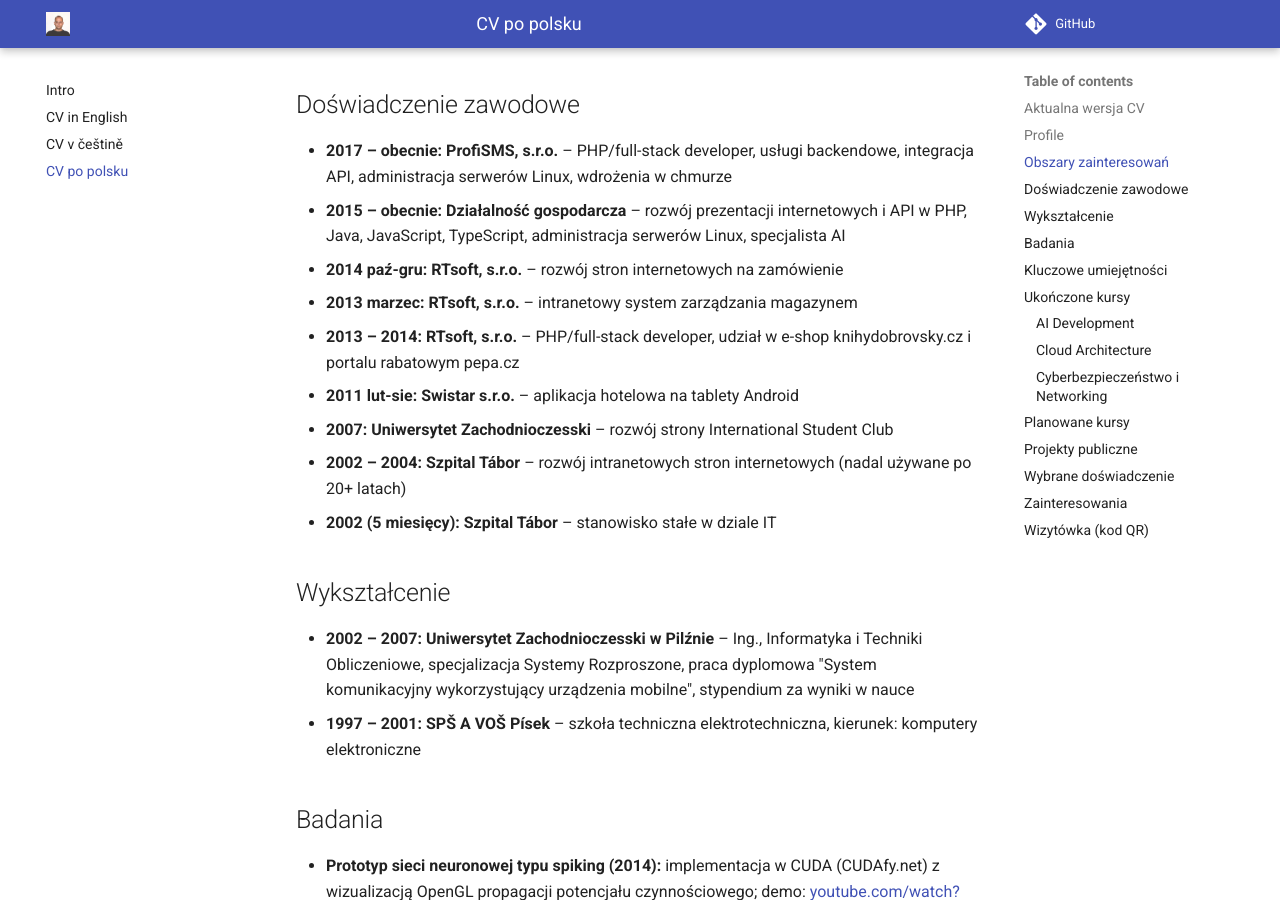
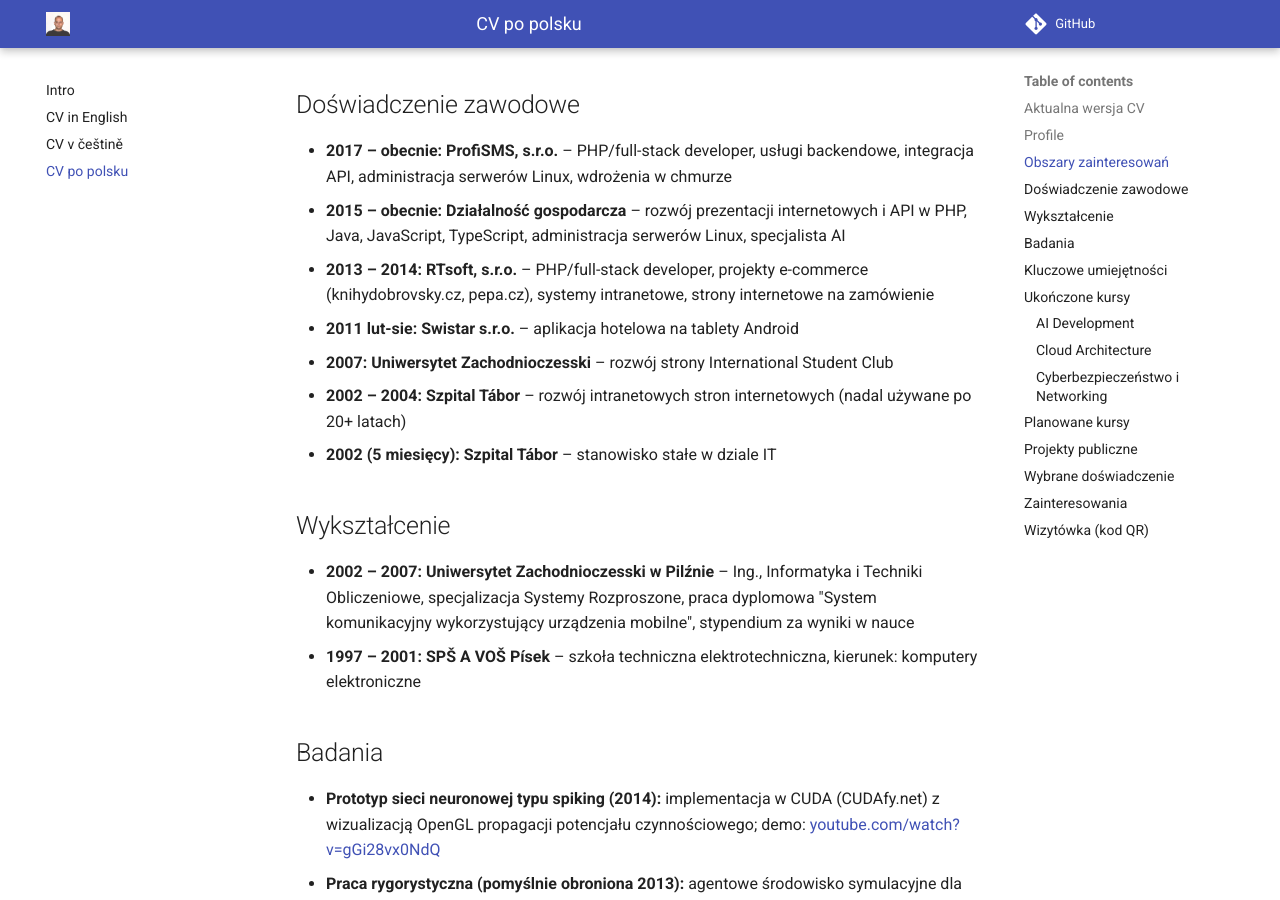
Before and after one commit to kratocz/kratocz, an MkDocs documentation site: the page built from docs/pl/cv.md, in a window 1280 px wide and 900 px high, scrolled down 1013 px. Built offline with MkDocs 1.6.1 and Material for MkDocs 9.7.7, drawn with Linux system fonts in a browser that asks for light colours.

Commit message:
docs(cv): consolidate RTsoft work experience entries
Merged three separate RTsoft entries (2013-2014) into one consolidated entry to reduce CV length while preserving all key information (e-commerce projects, intranet systems, custom development).

Co-Authored-By: Claude Sonnet 4.5 <noreply@anthropic.com>

```diff
--- a/docs/pl/cv.md
+++ b/docs/pl/cv.md
@@ -30,9 +30,7 @@
 
 * **2017 – obecnie: ProfiSMS, s.r.o.** – PHP/full-stack developer, usługi backendowe, integracja API, administracja serwerów Linux, wdrożenia w chmurze
 * **2015 – obecnie: Działalność gospodarcza** – rozwój prezentacji internetowych i API w PHP, Java, JavaScript, TypeScript, administracja serwerów Linux, specjalista AI
-* **2014 paź-gru: RTsoft, s.r.o.** – rozwój stron internetowych na zamówienie
-* **2013 marzec: RTsoft, s.r.o.** – intranetowy system zarządzania magazynem
-* **2013 – 2014: RTsoft, s.r.o.** – PHP/full-stack developer, udział w e-shop knihydobrovsky.cz i portalu rabatowym pepa.cz
+* **2013 – 2014: RTsoft, s.r.o.** – PHP/full-stack developer, projekty e-commerce (knihydobrovsky.cz, pepa.cz), systemy intranetowe, strony internetowe na zamówienie
 * **2011 lut-sie: Swistar s.r.o.** – aplikacja hotelowa na tablety Android
 * **2007: Uniwersytet Zachodnioczesski** – rozwój strony International Student Club
 * **2002 – 2004: Szpital Tábor** – rozwój intranetowych stron internetowych (nadal używane po 20+ latach)
```
Also changed, not shown: docs/cs/cv.md (+1 -3 lines), docs/en/cv.md (+1 -3 lines).
